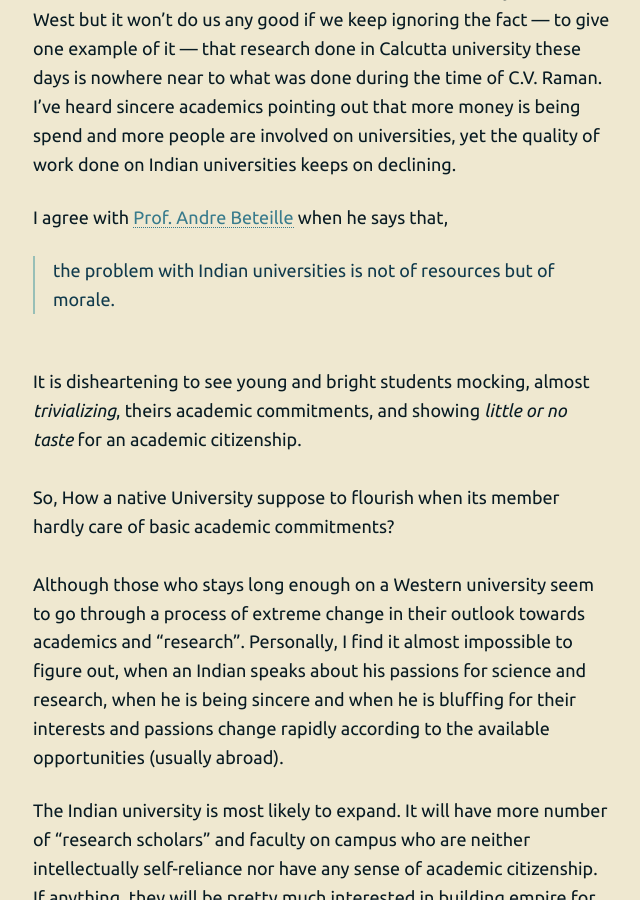
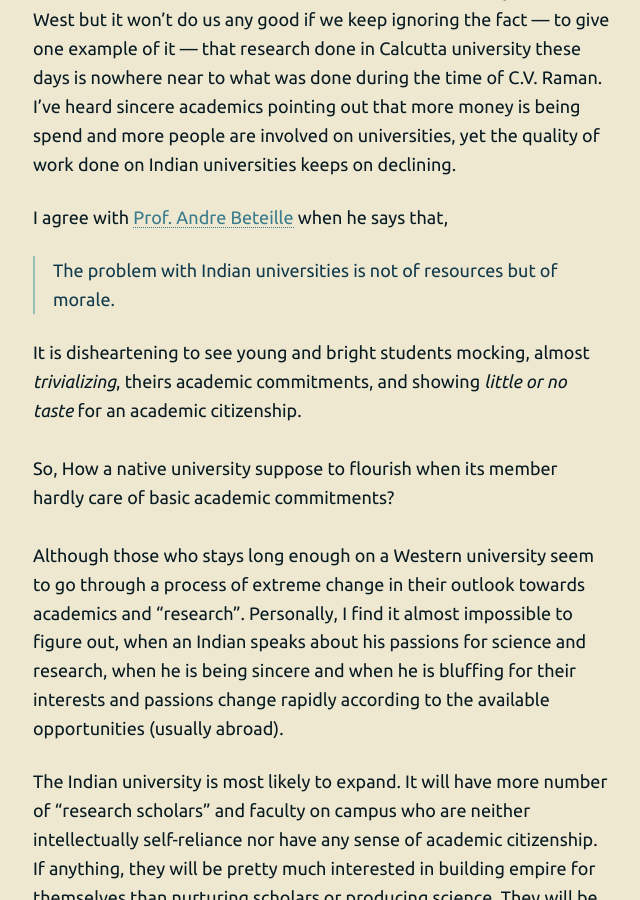
Before and after one commit to 93notes/93notes.github.io, a Jekyll site: the page built from _posts/2016-06-23-acadmeic-culture-in-india.html, in a window 1280 px wide and 900 px high, scrolled down 2269 px. Shown: the whole window, without its empty margins (318-958 px from the left). Built offline with Jekyll 4.4.1, drawn with Linux system fonts in a browser that asks for light colours; nearby versions of some CDN libraries; some of the changed text lies outside the part shown.

```diff
--- a/_posts/2016-06-23-acadmeic-culture-in-india.html
+++ b/_posts/2016-06-23-acadmeic-culture-in-india.html
@@ -47,11 +47,10 @@ It is truism that conditions in India for research are not as favorable as they
 I’ve heard sincere academics pointing out that more money is being spend and more people are involved on universities, yet the quality of work done on Indian universities keeps on declining.
 </p>
 
-<p>I agree with <a href="http://sociology.du.ac.in/index.php/people/faculty?id=130" target="_blak">Prof. Andre Beteille</a> when he says that,<blockquote> the problem with Indian universities is not of resources but of morale. </blockquote>
-</br>
+<p>I agree with <a href="http://sociology.du.ac.in/index.php/people/faculty?id=130" target="_blak">Prof. Andre Beteille</a> when he says that,<blockquote> The problem with Indian universities is not of resources but of morale. </blockquote>
 It is disheartening to see young and bright students </i>mocking</i>, almost <i>trivializing</i>, theirs academic commitments, and showing <i>little or no taste</i> for an academic citizenship.
 </br> </br>
-So, How a native University suppose to flourish when its member hardly care of basic academic commitments?
+So, How a native university suppose to flourish when its member hardly care of basic academic commitments?
 </br> </br>
 Although those who stays long enough on a Western university seem to go through a process of extreme change in their outlook towards academics and “research”.
 Personally, I find it almost impossible to figure out, when an Indian speaks about his passions for science and research, when he is being sincere and when he is bluffing for their interests and passions change rapidly according to the available opportunities (usually abroad).
```
